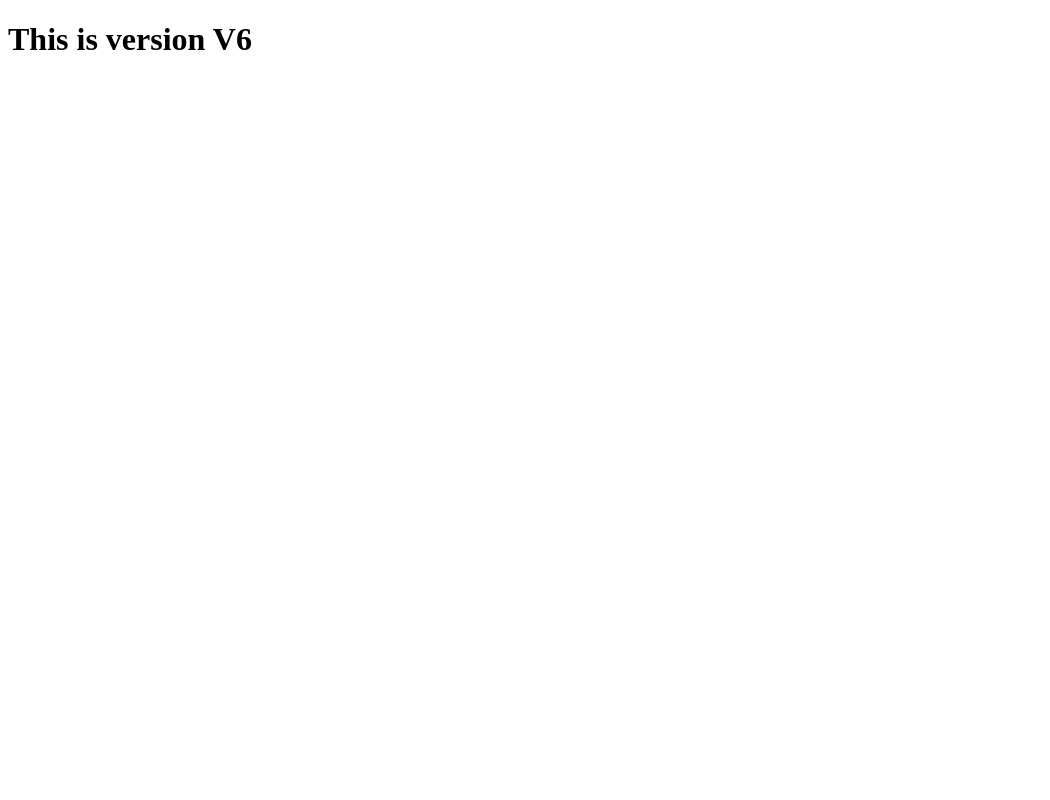
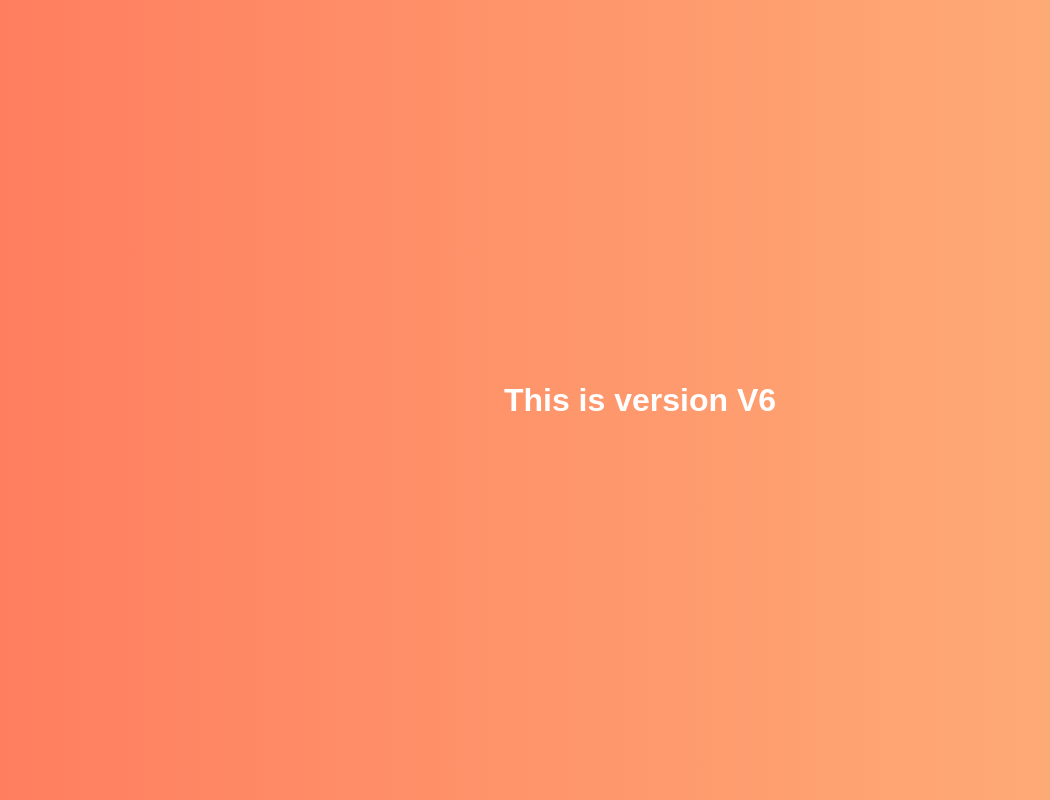
Before and after one commit to vippawar1104/myrepo, a plain HTML site: page index.html in a window 1280 px wide. Shown: the whole page, without its empty margins (0-1050 px from the left). Drawn offline with Linux system fonts and the light colour scheme.

Commit message:
Added Design for Website

```diff
--- a/index.html
+++ b/index.html
@@ -3,6 +3,7 @@
 <head>
     <meta charset="UTF-8">
     <meta name="viewport" content="width=device-width, initial-scale=1.0">
+    <link rel="stylesheet" href="styles.css">
     <title>Document</title>
 </head>
 <body>
--- /dev/null
+++ b/styles.css
@@ -0,0 +1,11 @@
+body {
+    background: linear-gradient(to right, #ff7e5f, #feb47b);
+    font-family: Arial, sans-serif;
+    margin: 0;
+    padding: 0;
+    display: flex;
+    justify-content: center;
+    align-items: center;
+    height: 100vh;
+    color: white;
+}
```
